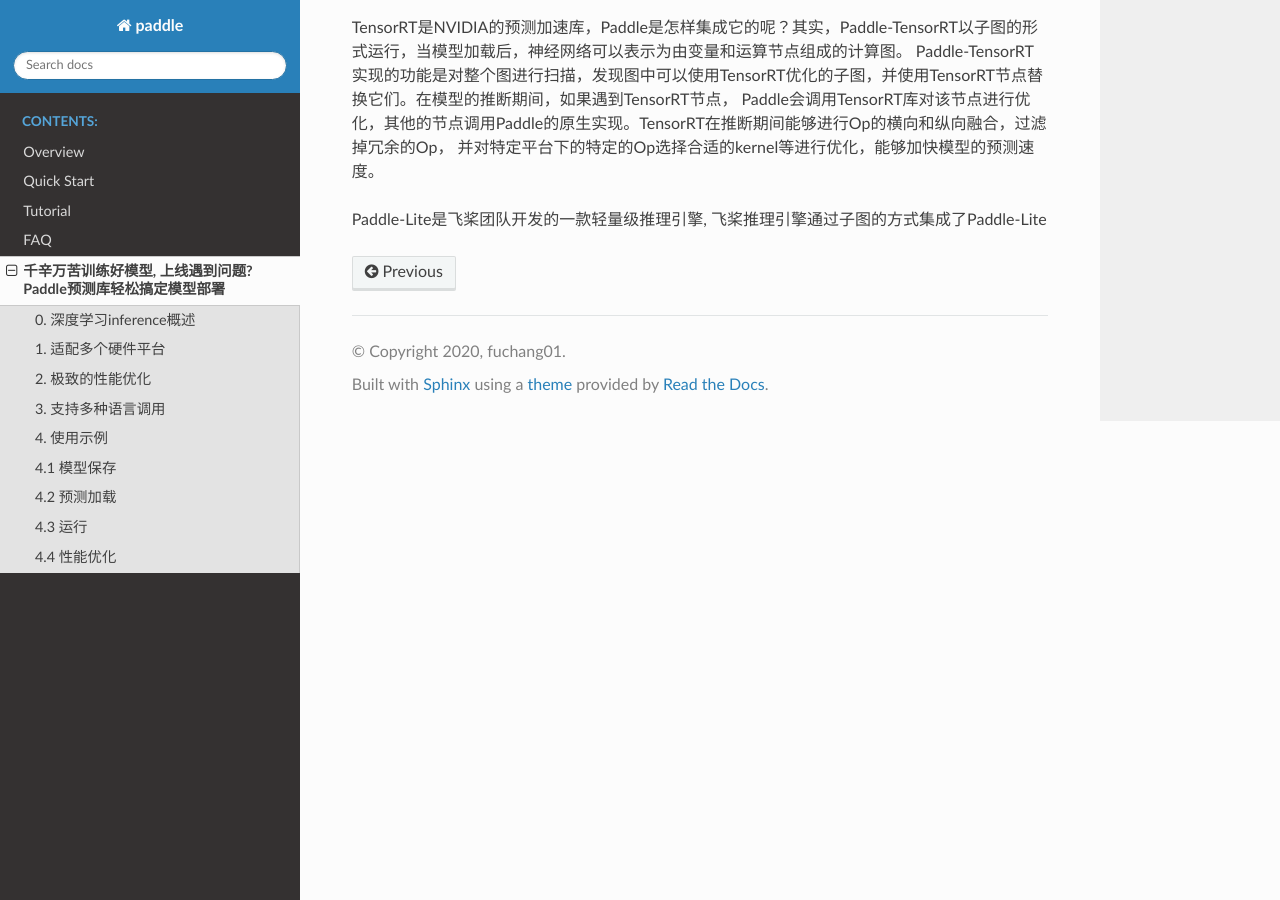
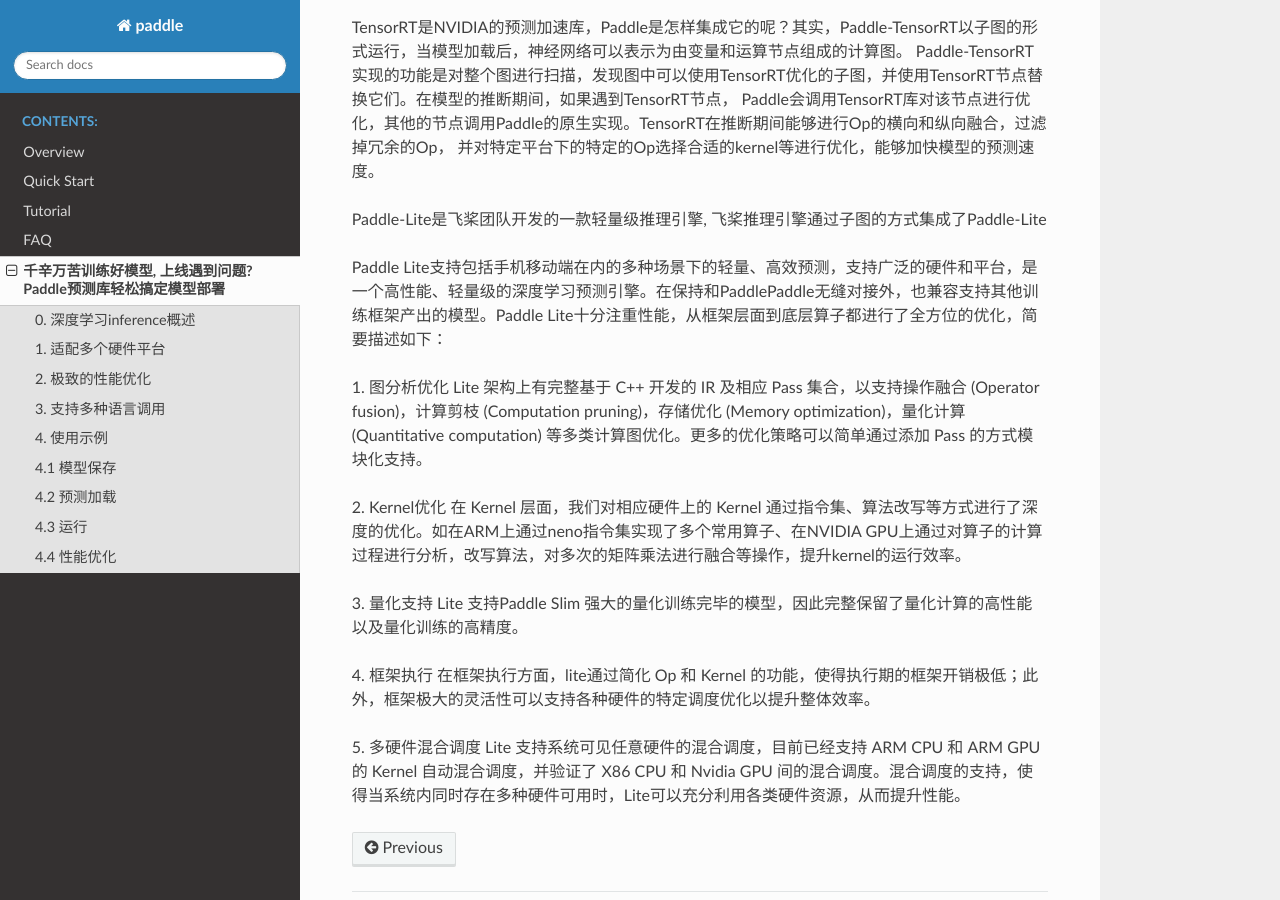
Before and after one commit to fc500110/paddle-infer-doc, a Sphinx documentation site: the page built from source/1.7.rst, in a window 1280 px wide and 900 px high, scrolled down 4353 px. Built offline with Sphinx 7.4.7 and the Read the Docs theme 2.0.0, drawn with Linux system fonts in a browser that asks for light colours; pages that are not in the unit, such as notebooks, are missing from menus.

Commit message:
add paddle-lite

```diff
--- a/source/1.7.rst
+++ b/source/1.7.rst
@@ -214,3 +214,20 @@
 
 
 Paddle-Lite是飞桨团队开发的一款轻量级推理引擎, 飞桨推理引擎通过子图的方式集成了Paddle-Lite
+
+Paddle Lite支持包括手机移动端在内的多种场景下的轻量、高效预测，支持广泛的硬件和平台，是一个高性能、轻量级的深度学习预测引擎。在保持和PaddlePaddle无缝对接外，也兼容支持其他训练框架产出的模型。Paddle Lite十分注重性能，从框架层面到底层算子都进行了全方位的优化，简要描述如下：
+
+1. 图分析优化
+Lite 架构上有完整基于 C++ 开发的 IR 及相应 Pass 集合，以支持操作融合 (Operator fusion)，计算剪枝 (Computation pruning)，存储优化 (Memory optimization)，量化计算 (Quantitative computation) 等多类计算图优化。更多的优化策略可以简单通过添加 Pass 的方式模块化支持。
+
+2. Kernel优化
+在 Kernel 层面，我们对相应硬件上的 Kernel 通过指令集、算法改写等方式进行了深度的优化。如在ARM上通过neno指令集实现了多个常用算子、在NVIDIA GPU上通过对算子的计算过程进行分析，改写算法，对多次的矩阵乘法进行融合等操作，提升kernel的运行效率。
+
+3. 量化支持
+Lite 支持Paddle Slim 强大的量化训练完毕的模型，因此完整保留了量化计算的高性能以及量化训练的高精度。
+
+4. 框架执行
+在框架执行方面，lite通过简化 Op 和 Kernel 的功能，使得执行期的框架开销极低；此外，框架极大的灵活性可以支持各种硬件的特定调度优化以提升整体效率。
+
+5. 多硬件混合调度
+Lite 支持系统可见任意硬件的混合调度，目前已经支持 ARM CPU 和 ARM GPU 的 Kernel 自动混合调度，并验证了 X86 CPU 和 Nvidia GPU 间的混合调度。混合调度的支持，使得当系统内同时存在多种硬件可用时，Lite可以充分利用各类硬件资源，从而提升性能。
```
